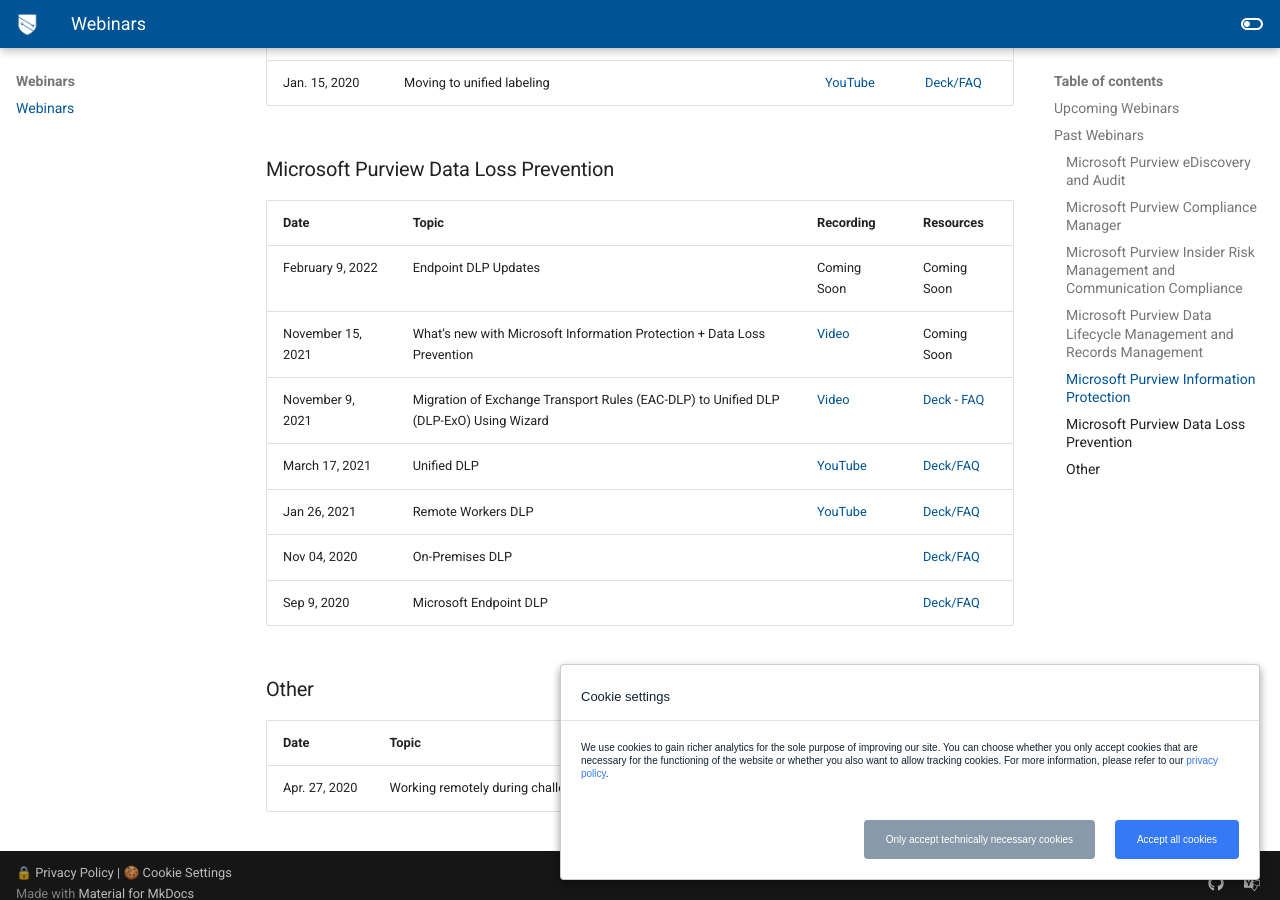
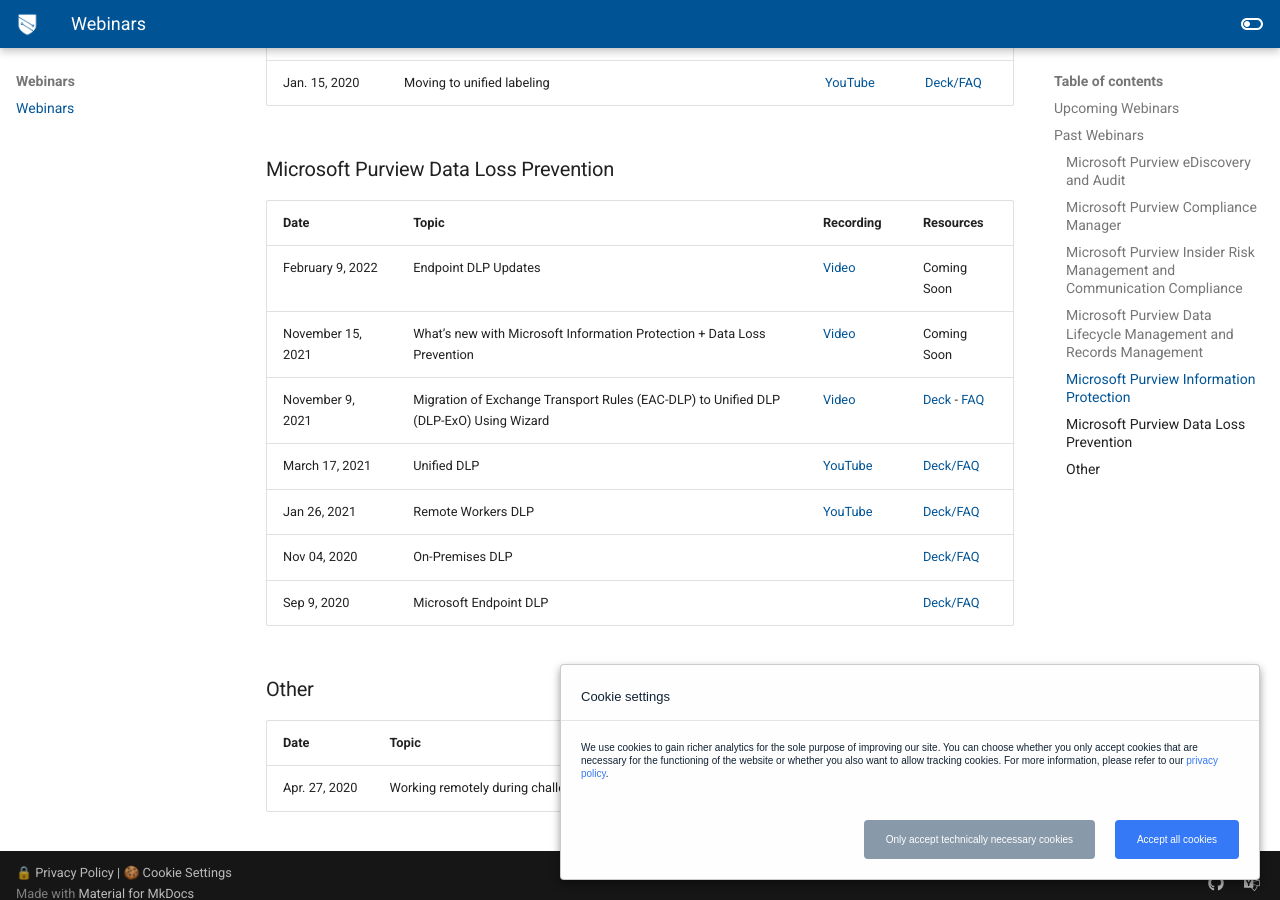
Before and after one commit to microsoft/ComplianceCxE, an MkDocs documentation site: the page built from docs/webinars.md, in a window 1280 px wide and 900 px high, scrolled down 3489 px. Built offline with MkDocs 1.6.1 and Material for MkDocs 9.7.7, drawn with Linux system fonts in a browser that asks for light colours; comment, search, counter and statistics services are not loaded.

Commit message:
Update webinars.md

```diff
--- a/docs/webinars.md
+++ b/docs/webinars.md
@@ -84,7 +84,7 @@
 
 |Date|Topic|Recording|Resources|
 |---|---|---|---|
-|February 9, 2022| Endpoint DLP Updates| Coming Soon | Coming Soon |
+|February 9, 2022| Endpoint DLP Updates| [Video](https://www.microsoft.com/en-us/videoplayer/embed/RE4XL3c) | Coming Soon |
 |November 15, 2021| What’s new with Microsoft Information Protection + Data Loss Prevention| [Video](https://mipc.eventbuilder.com/event/52888) | Coming Soon |
 |November 9, 2021| Migration of Exchange Transport Rules (EAC-DLP) to Unified DLP (DLP-ExO) Using Wizard | [Video](https://mipc.eventbuilder.com/event/51845) | [Deck](../resources/files/ETR to DLP.pdf) - [FAQ](../resources/files/FAQ ETR to DLP.pdf) |
 |March 17, 2021| Unified DLP|[YouTube](https://aka.ms/MIPC/webinar-unifieddlp)|[Deck/FAQ](https://techcommunity.microsoft.com/t5/microsoft-security-and/unified-dlp-webinar/ba-p/2247308)|
```
